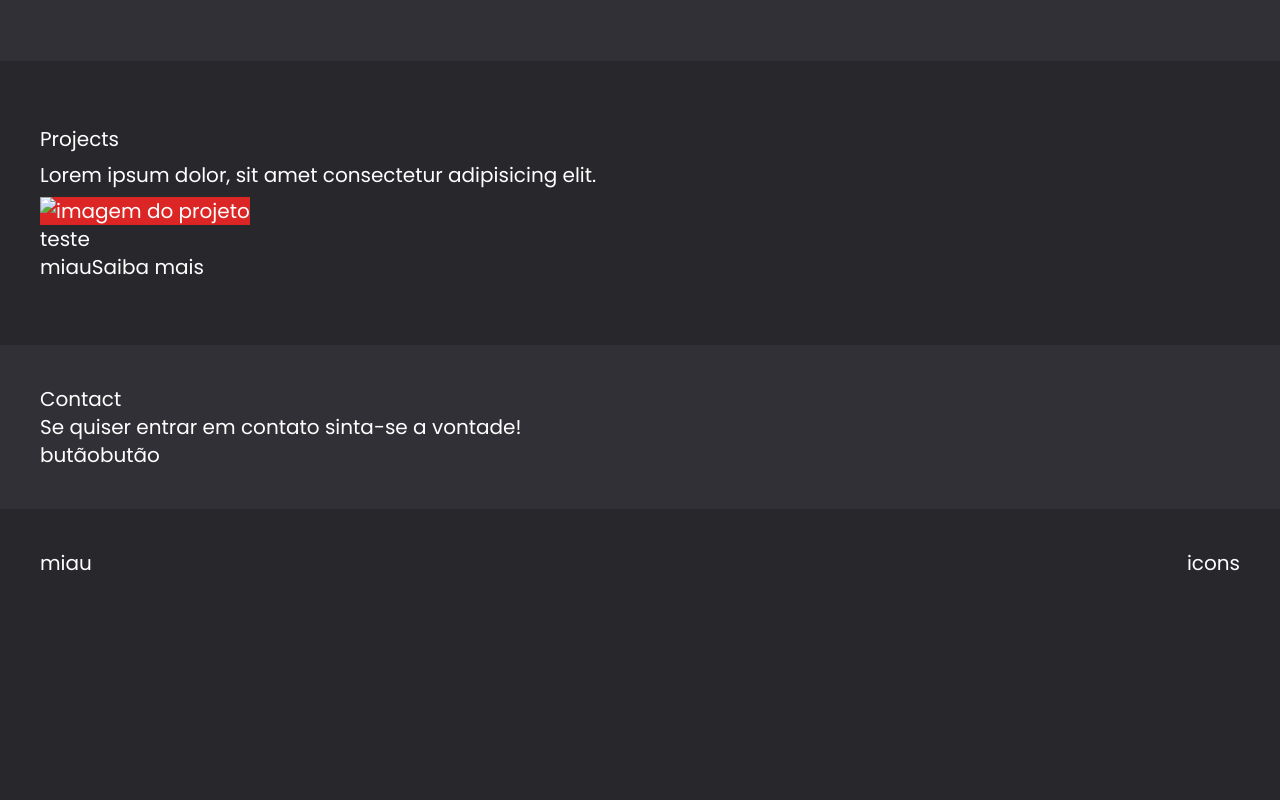
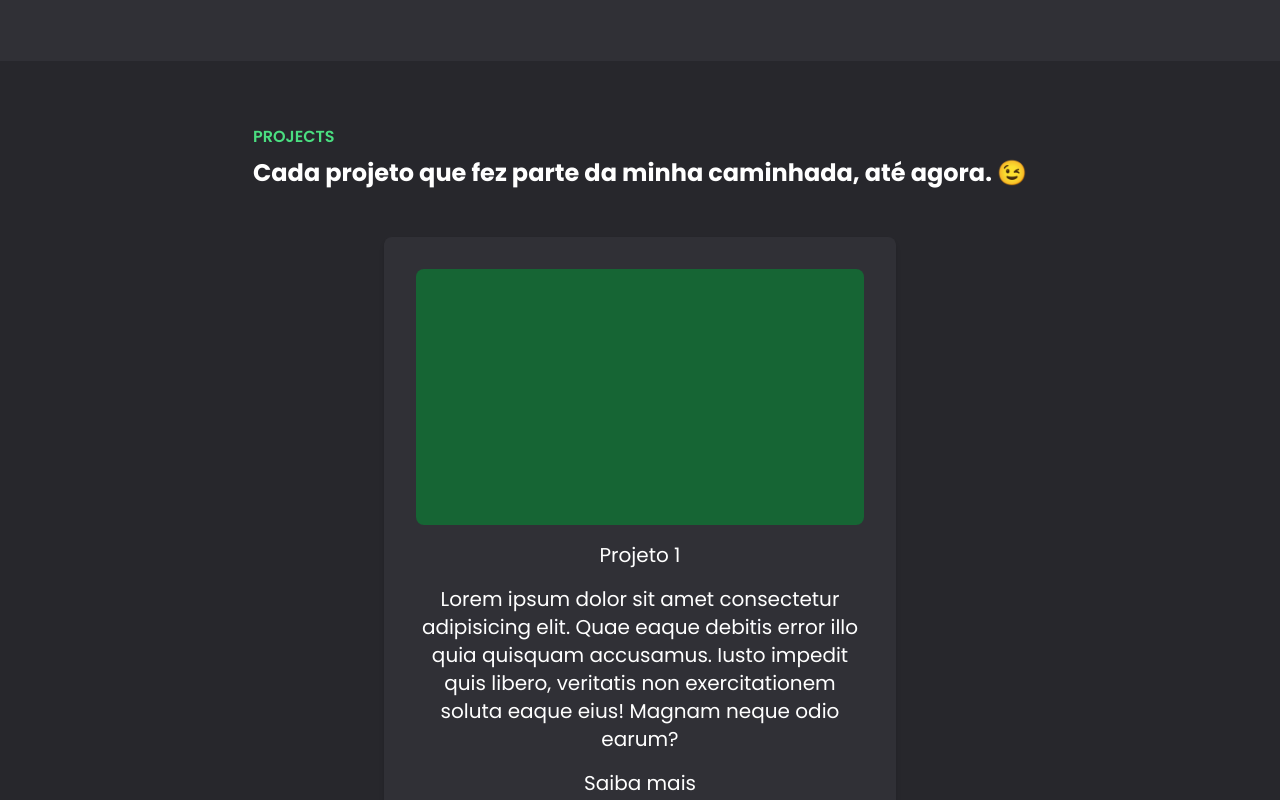
Before and after one commit to joaopedrosduarte/portifolio, an Astro site: page / in a window 1280 px wide. Shown: the part 1536-2336 px from the top of the page. Before the commit the page ends 2153 px from the top, so only its background shows below. Built offline with nearby package versions, Linux system fonts and the light colour scheme; Astro itself is replaced by a stand-in of ours.

Commit message:
projects ui section done

```diff
--- a/src/components/About.tsx
+++ b/src/components/About.tsx
@@ -13,7 +13,7 @@ export default function About() {
                         <h1 className="uppercase text-green-400 font-semibold text-base">
                             About me
                         </h1>
-                        <h2 className="gap-4 font-bold text-2xl text-white">
+                        <h2 className="font-bold text-2xl text-white">
                             Sou um desenvolvedor full-stack apaixonado pela cultura DevOps e computação em nuvem.
                         </h2>
                     </div>
--- a/src/components/Project.tsx
+++ b/src/components/Project.tsx
@@ -8,17 +8,19 @@ interface ProjectProps {
 
 export default function Project({projectTitle, projectDescription, projectImage, projectLink, ghLink}: ProjectProps) {
     return(
-        <div className="">
-            <button onClick={() => console.log("A")} className="bg-red-600">
-                <img src={projectImage} alt="imagem do projeto" />
+        <div onClick={() => console.log("A")} className="flex flex-col p-8 gap-4 bg-darkbase rounded-lg w-full h-max justify-center items-center shadow-md max-w-lg">
+            <button className="bg-green-800 w-full h-64 rounded-lg p-10 hover:bg-green-400 transition-colors duration-300">
+                {
+                   // <img src={projectImage} alt="imagem do projeto" />
+                }
             </button>
             <h1>
                 {projectTitle}
             </h1>
-            <span>
+            <span className="text-center">
                 {projectDescription}
             </span>
-            <button onClick={() => console.log("A")}>
+            <button onClick={() => console.log("A")} className="hover:text-green-400 transition-colors duration-300">
                 Saiba mais
                 {/** #2d2e32 */}
             </button>
--- a/src/components/Projects.tsx
+++ b/src/components/Projects.tsx
@@ -2,13 +2,22 @@ import Project from "./Project"
 
 export default function Projects() {
     return (
-        <div className="flex flex-col px-10 py-16 gap-2">
-            <h1>Projects</h1>
-            <span>
-                Lorem ipsum dolor, sit amet consectetur adipisicing elit.
-            </span>
-            {/* TODO: iterar banco com os projetos */}
-            <Project ghLink="#" projectDescription="miau" projectImage="#" projectLink="miau" projectTitle="teste" />
+        <div className="flex w-full justify-center items-center">
+            <div className="flex flex-col max-w-5xl px-10 py-16 gap-8 align-middle">
+                <div className="flex flex-col gap-2">
+                    <h1 className="uppercase text-green-400 font-semibold text-base">
+                        Projects
+                    </h1>
+                    <span className="font-bold text-2xl pb-4 text-white">
+                        Cada projeto que fez parte da minha caminhada, até agora. 😉
+                    </span>
+                </div>
+                {/* TODO: iterar banco com os projetos */}
+                <div className="flex flex-col gap-16 items-center">
+                    <Project ghLink="#" projectDescription="Lorem ipsum dolor sit amet consectetur adipisicing elit. Quae eaque debitis error illo quia quisquam accusamus. Iusto impedit quis libero, veritatis non exercitationem soluta eaque eius! Magnam neque odio earum?" projectImage="#" projectLink="miau" projectTitle="Projeto 1" />
+                    <Project ghLink="#" projectDescription="Lorem ipsum dolor sit amet consectetur adipisicing elit. Quae eaque debitis error illo quia quisquam accusamus. Iusto impedit quis libero, veritatis non exercitationem soluta eaque eius! Magnam neque odio earum, Lorem ipsum dolor sit amet consectetur adipisicing elit. Quae eaque debitis error illo quia quisquam accusamus. Iusto impedit quis libero, veritatis non exercitationem soluta eaque eius! Magnam neque odio earum?" projectImage="#" projectLink="miau" projectTitle="Projeto 2" />
+                </div>
+            </div>
         </div>
     )
 }
```
